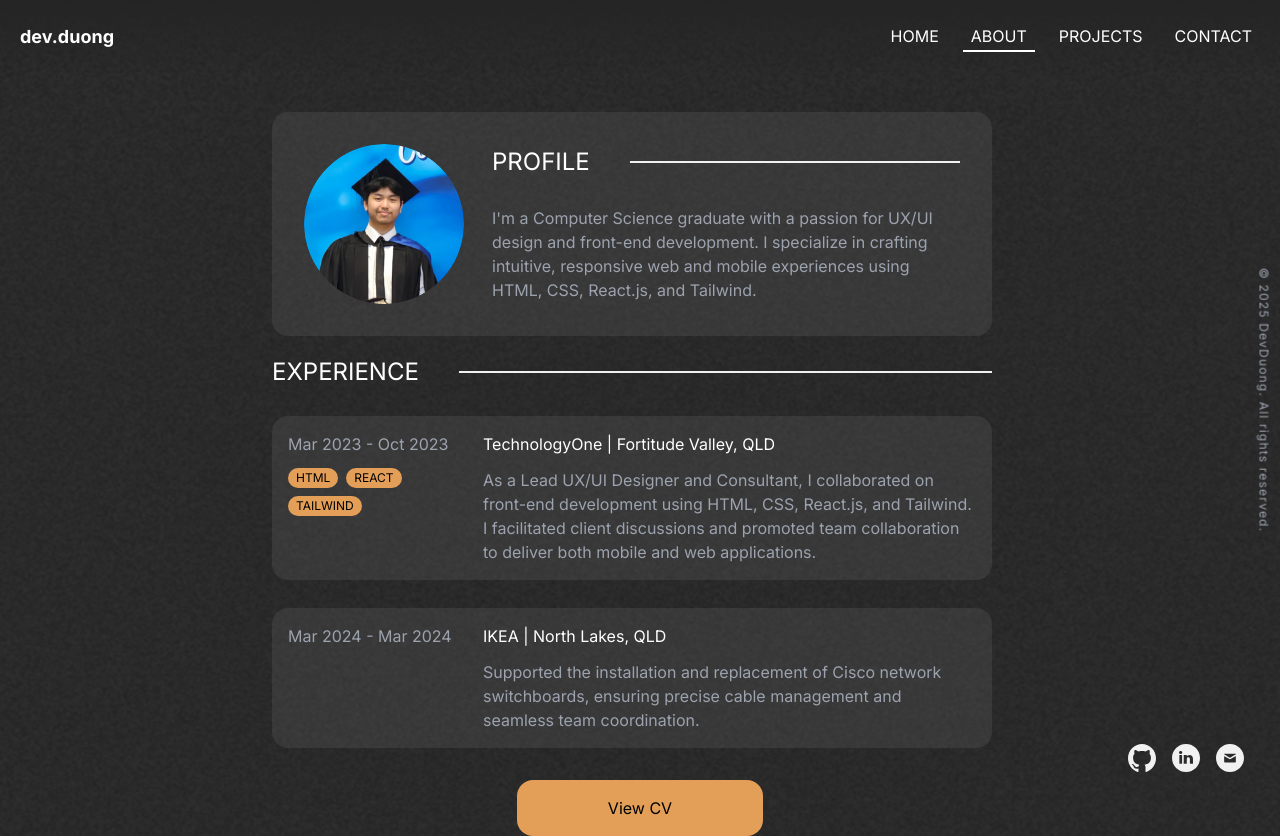
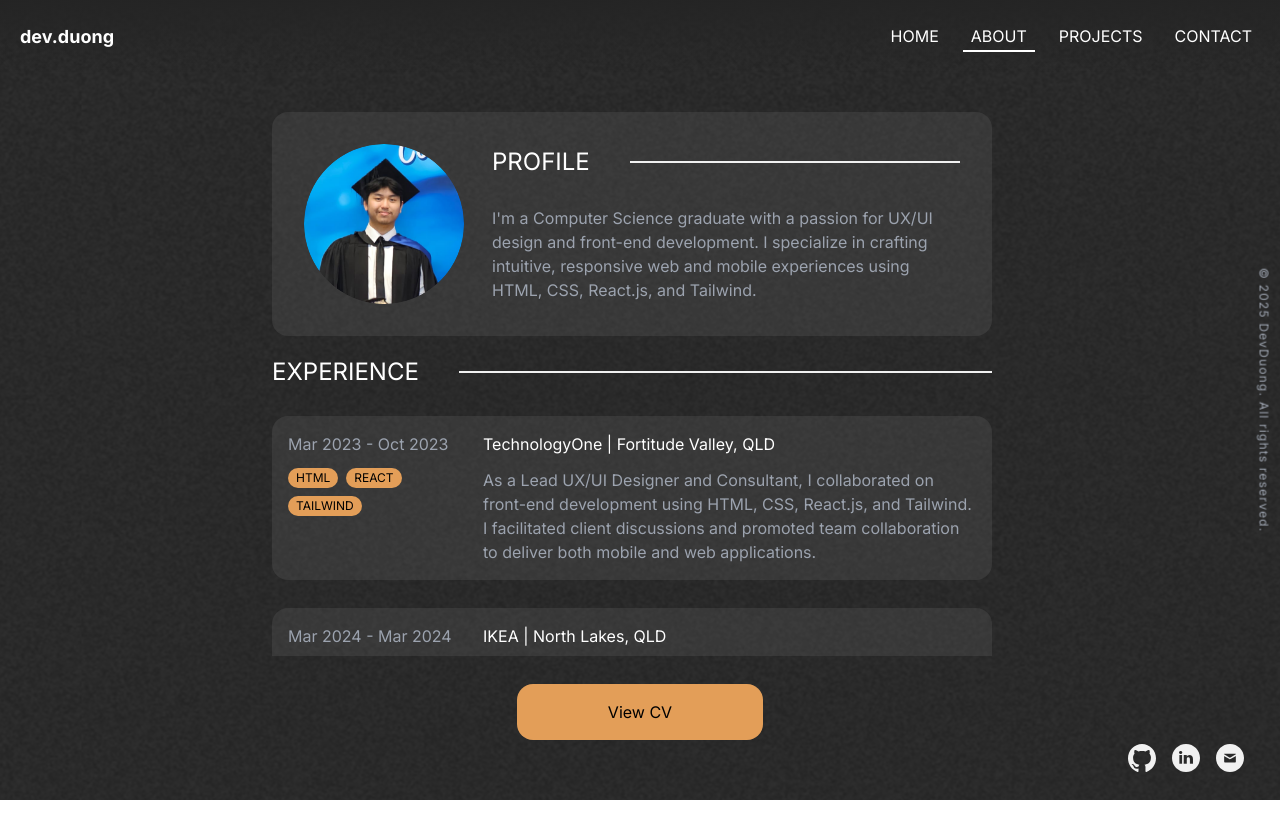
Before and after one commit to dev-duong/dev-duong.github.io, a React (Create React App) app: page /about in a window 1280 px wide. After the commit the page ends 800 px from the top, so only its background shows below. Built offline with nearby package versions, Linux system fonts and the light colour scheme.

Commit message:
Update About.js

```diff
--- a/src/pages/About.js
+++ b/src/pages/About.js
@@ -24,7 +24,7 @@ const About = () => {
         {/* Body */}
         <article
           className="pr-4 custom-scrollbar"
-          style={{ maxHeight: "80vh", overflowY: "auto" }}
+          style={{ maxHeight: "68vh", overflowY: "auto" }}
         >
           <ProfileCard />
           <ExperienceCardSection />
```
